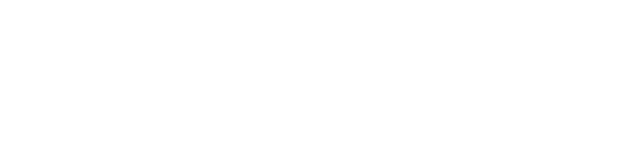
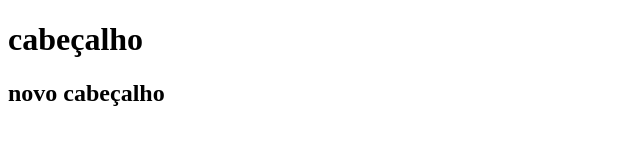
Before and after one commit to Lcleon/modulogit, a plain HTML site: page index.html in a window 1280 px wide. Shown: the whole page, without its empty margins (0-640 px from the left). Drawn offline with Linux system fonts and the light colour scheme.

Commit message:
Inclusão de h1 e h2 em index.html

```diff
--- a/index.html
+++ b/index.html
@@ -7,6 +7,7 @@
     <title>Document</title>
 </head>
 <body>
-
+    <h1>cabeçalho</h1>
+    <h2>novo cabeçalho</h2>
 </body>
 </html>
```
